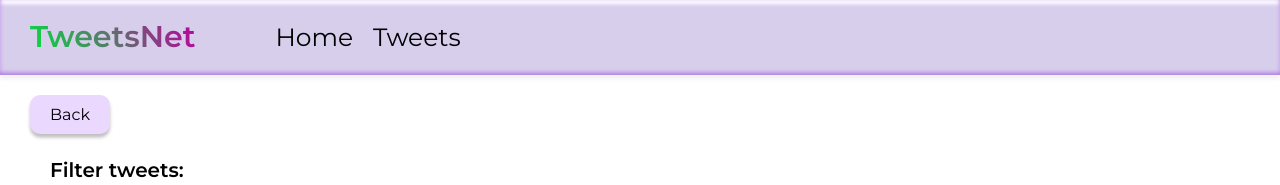
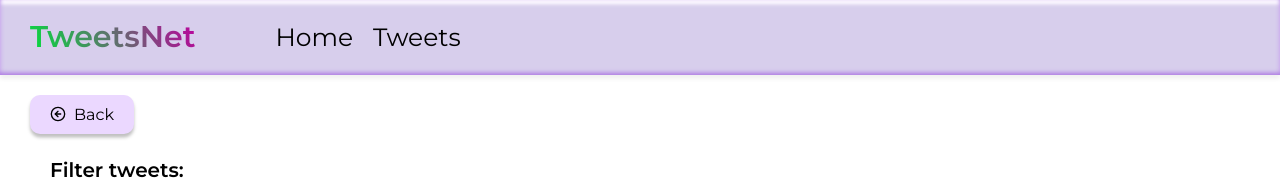
Before and after one commit to AuroraPolaire/go-it-test, a React (Create React App) app: page /go-it-test/tweets in a window 1280 px wide. Shown: the top 185 px of the page. Built offline with nearby package versions, Linux system fonts and the light colour scheme; no server answers.

Commit message:
feat: added icons to homepage

```diff
--- a/src/components/UserCard/UserCard.jsx
+++ b/src/components/UserCard/UserCard.jsx
@@ -10,13 +10,13 @@ import Loader from "../Loader/Loader";
 import { useState } from "react";
 
 const UserCard = ({ userData }) => {
+  const dispatch = useDispatch();
   const { user, tweets, followers, avatar, id } = userData;
   const [isLoading, setIsLoading] = useState(false);
 
   const followedUser = { user, tweets, followers: followers + 1, avatar, id };
   const unfollowedUser = { user, tweets, followers: followers - 1, avatar, id };
 
-  const dispatch = useDispatch();
   const followingList = useSelector(selectFollowingList);
 
   const isFollowing = (id) => {
--- a/src/pages/Home/Home.jsx
+++ b/src/pages/Home/Home.jsx
@@ -1,15 +1,26 @@
 import React from "react";
+import { FcCheckmark } from "react-icons/fc";
 import { Link } from "react-router-dom";
 import { HomeContainer } from "./Home.styled";
 
 const Home = () => {
+  const iconStyle = { marginRight: "8px" };
   return (
     <HomeContainer>
       <h1>Welcome to TweetsNet !</h1>
       <ul>
-        <li>Search and follow interesting people.</li>
-        <li>Filter users.</li>
-        <li>More features to come!</li>
+        <li>
+          <FcCheckmark style={iconStyle} />
+          Search and follow interesting people.
+        </li>
+        <li>
+          <FcCheckmark style={iconStyle} />
+          Filter users.
+        </li>
+        <li>
+          <FcCheckmark style={iconStyle} />
+          More features to come!
+        </li>
       </ul>
       <Link to="/tweets">
         <div className="button-box">
--- a/src/pages/Tweets/Tweets.jsx
+++ b/src/pages/Tweets/Tweets.jsx
@@ -1,4 +1,4 @@
-import React from "react";
+import React, { useEffect, useState } from "react";
 import { selectFilteredUsers } from "../../redux/usersSelector";
 import { useSelector } from "react-redux";
 import UserCard from "../../components/UserCard/UserCard";
@@ -11,8 +11,8 @@ import {
 import { Link, useLocation } from "react-router-dom";
 import MySelect from "../../components/Select/Select";
 import { useLoadMore } from "../../hooks/useLoadMore";
-import { useEffect } from "react";
-import { useState } from "react";
+
+import { FiArrowLeftCircle } from "react-icons/fi";
 
 const Tweets = () => {
   const location = useLocation();
@@ -47,7 +47,10 @@ const Tweets = () => {
   return (
     <>
       <Link to={backLink}>
-        <StyledButton type="button">Back</StyledButton>
+        <StyledButton type="button">
+          <FiArrowLeftCircle className="back-icon" />
+          Back
+        </StyledButton>
       </Link>
       <Filter>Filter tweets:</Filter>
       <MySelect />
--- a/src/pages/Tweets/Tweets.styled.jsx
+++ b/src/pages/Tweets/Tweets.styled.jsx
@@ -19,7 +19,8 @@ export const ButtonContainer = styled.div`
 `;
 
 export const StyledButton = styled.button`
-  /* position: relative; */
+  display: flex;
+  align-items: center;
   margin: 20px 0 20px;
   padding: 10px 20px;
   font-weight: 400;
@@ -35,6 +36,11 @@ export const StyledButton = styled.button`
     background-color: #ffe066;
     cursor: pointer;
   }
+
+  & .back-icon {
+    margin-right: 8px;
+    color: black;
+  }
 `;
 
 export const CardsContainer = styled.div`
```
